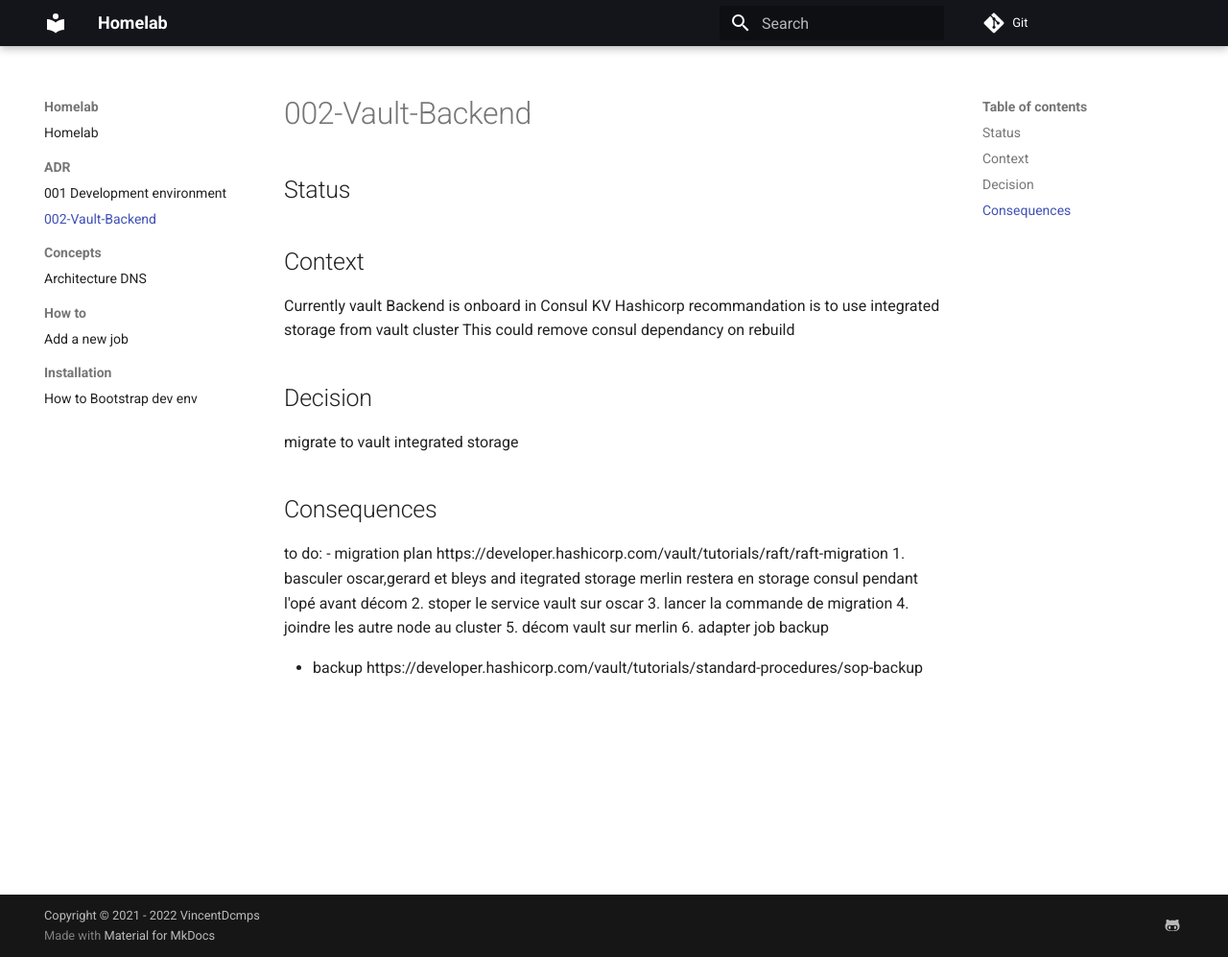
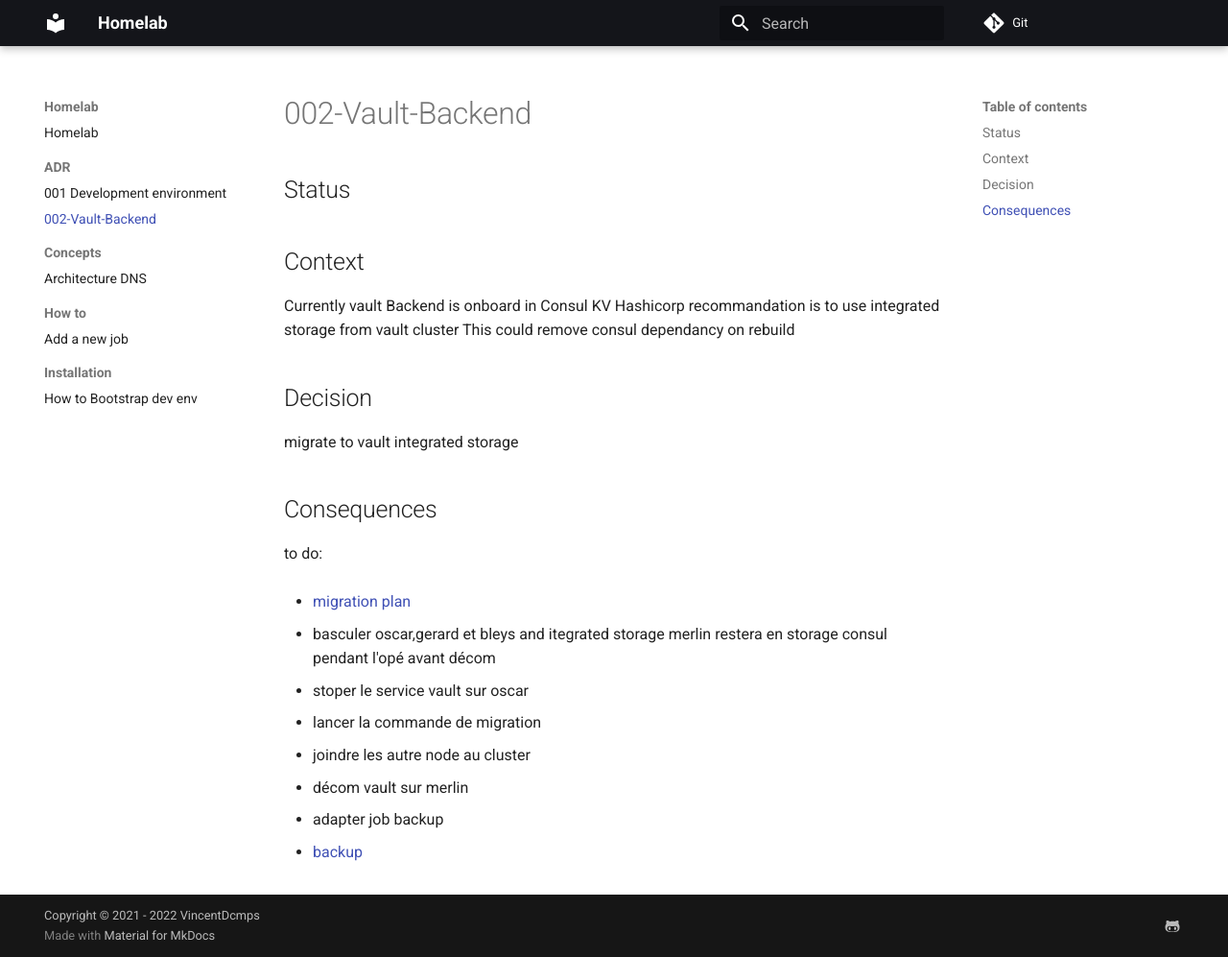
Before and after one commit to vincentDcmps/homelab, an MkDocs documentation site: the page built from docs/ADR/002-Vault-Backend.md, in a window 1280 px wide and 997 px high. Shown: the whole window at 96% size. Built offline with MkDocs 1.6.1 and Material for MkDocs 9.7.7, drawn with Linux system fonts in a browser that asks for light colours.

Commit message:
format: fix md

```diff
--- a/docs/ADR/002-Vault-Backend.md
+++ b/docs/ADR/002-Vault-Backend.md
@@ -1,7 +1,6 @@
 # 002-Vault-Backend
 
 ## Status
-
 
 ## Context
 
@@ -16,7 +15,9 @@ migrate to vault integrated storage
 ## Consequences
 
 to do:
-- migration plan https://developer.hashicorp.com/vault/tutorials/raft/raft-migration
+
+- [migration plan]("https://developer.hashicorp.com/vault/tutorials/raft/raft-migration")
+
 1. basculer oscar,gerard et bleys and itegrated storage merlin restera en storage consul pendant l'opé avant décom
 2. stoper le service vault sur oscar
 3. lancer la commande de migration
@@ -24,4 +25,4 @@ to do:
 5. décom vault sur merlin
 6. adapter job backup
 
-- backup https://developer.hashicorp.com/vault/tutorials/standard-procedures/sop-backup
+- [backup]("https://developer.hashicorp.com/vault/tutorials/standard-procedures/sop-backup")
```
